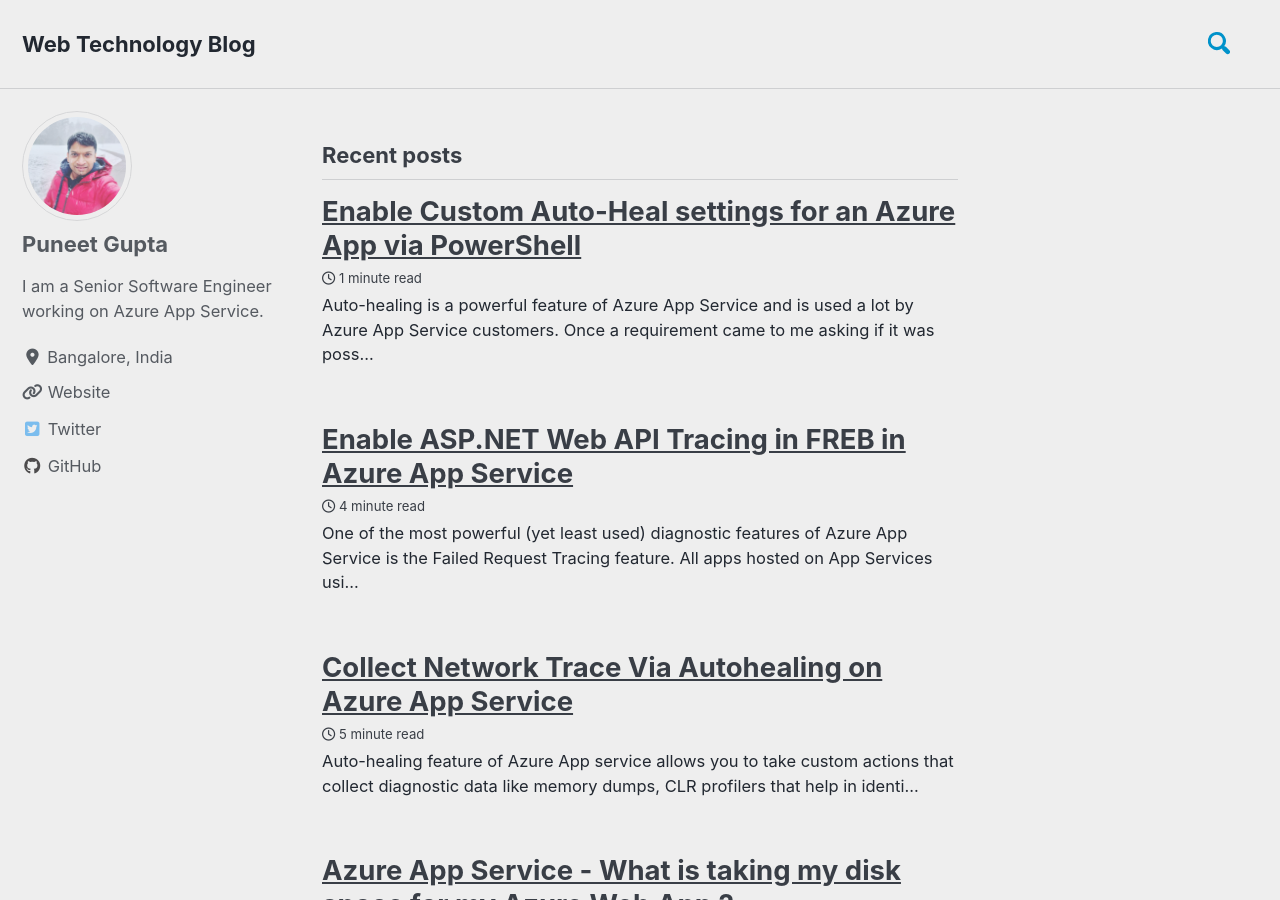
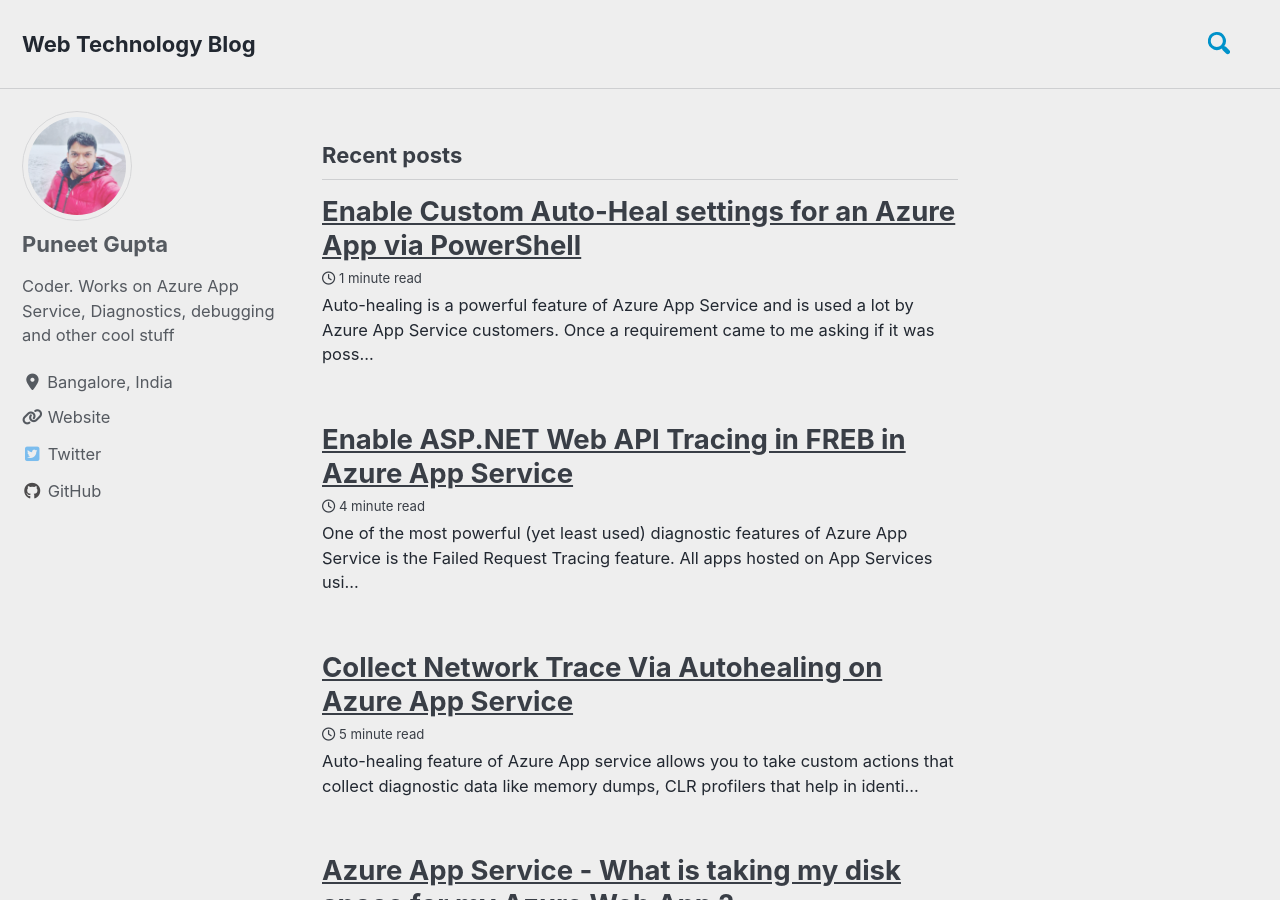
Before and after one commit to puneet-gupta/puneet-gupta.github.io, a Jekyll site: the page built from index.html, in a window 1280 px wide and 900 px high. Built offline with Jekyll 4.4.1, drawn with Linux system fonts in a browser that asks for light colours; cached includes are drawn as plain includes; nearby versions of some CDN libraries; the list of posts is cut into pages by our own code; comment, search, counter and statistics services are not loaded; a style sheet for code colours, icons or effects is not loaded.

Commit message:
Update _config.yml

```diff
--- a/_config.yml
+++ b/_config.yml
@@ -95,7 +95,7 @@ analytics:
 author:
   name             : "Puneet Gupta"
   avatar           : "/assets/images/bio-photo.jpg"
-  bio              : "I am a Senior Software Engineer working on  Azure App Service."
+  bio              : "Coder. Works on Azure App Service, Diagnostics, debugging and other cool stuff"
   location         : "Bangalore, India"
   email            :
   links:
```
